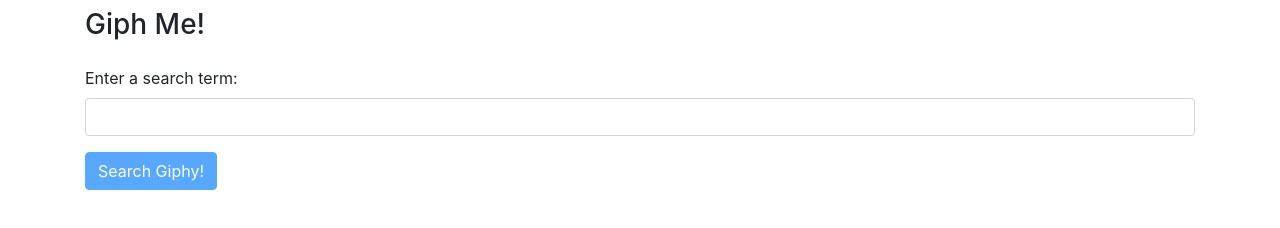
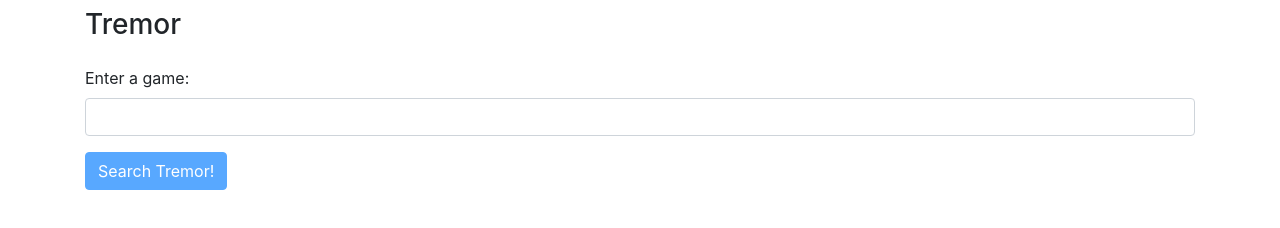
Before and after one commit to joshpattersonthefuture/CMSI370, a website: page front-end-development/index.html in a window 1280 px wide. Drawn offline with nearby package versions, Linux system fonts and the light colour scheme.

Commit message:
Update index.html

```diff
--- a/front-end-development/index.html
+++ b/front-end-development/index.html
@@ -4,7 +4,7 @@
     <meta charset="UTF-8" />
     <meta http-equiv="X-UA-Compatible" content="IE=edge">
     <meta name="viewport" content="width=device-width, initial-scale=1">
-    <title>Giphy API Front End Sample</title>
+    <title>Twitch API Front End Sample</title>
 
     <link rel="stylesheet" href="https://stackpath.bootstrapcdn.com/bootstrap/4.1.3/css/bootstrap.min.css"
       integrity="sha384-MCw98/SFnGE8fJT3GXwEOngsV7Zt27NXFoaoApmYm81iuXoPkFOJwJ8ERdknLPMO" crossorigin="anonymous">
@@ -13,16 +13,16 @@
   <body>
     <div class="container">
       <div class="row mt-2">
-        <div class="col"><h3>Giph Me!</h3></div>
+        <div class="col"><h3>Tremor</h3></div>
       </div>
 
       <div class="form-group mt-3">
-        <label for="search-term">Enter a search term:</label>
+        <label for="search-term">Enter a game:</label>
         <input type="text" class="form-control" id="search-term">
       </div>
 
       <div class="form-group">
-        <button id="search-button" class="btn btn-primary" disabled>Search Giphy!</button>
+        <button id="search-button" class="btn btn-primary" disabled>Search Tremor!</button>
       </div>
 
       <div class="row image-result-container">
@@ -42,7 +42,7 @@
       crossorigin="anonymous"></script>
 
     <script src="api.js"></script>
-    <script src="giphy-sample.js"></script>
+    <script src="twitch-sample.js"></script>
 
     <script>window.GiphySearchController.init()</script>
   </body>
```
